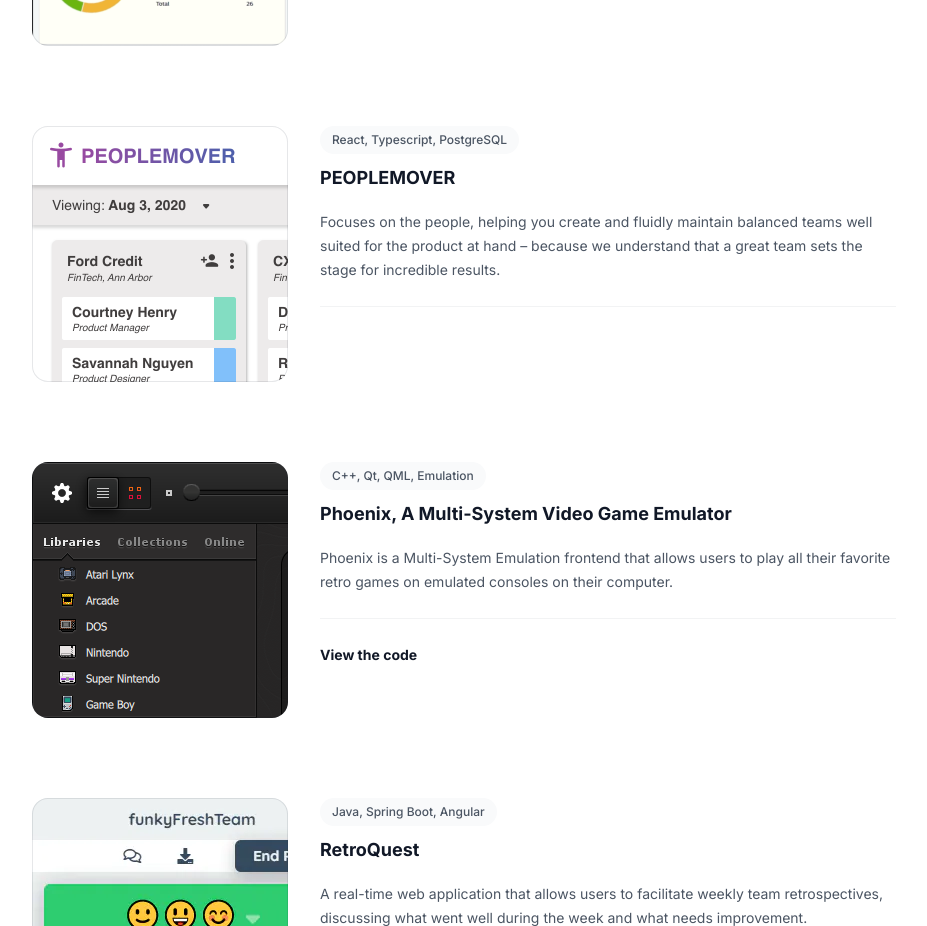
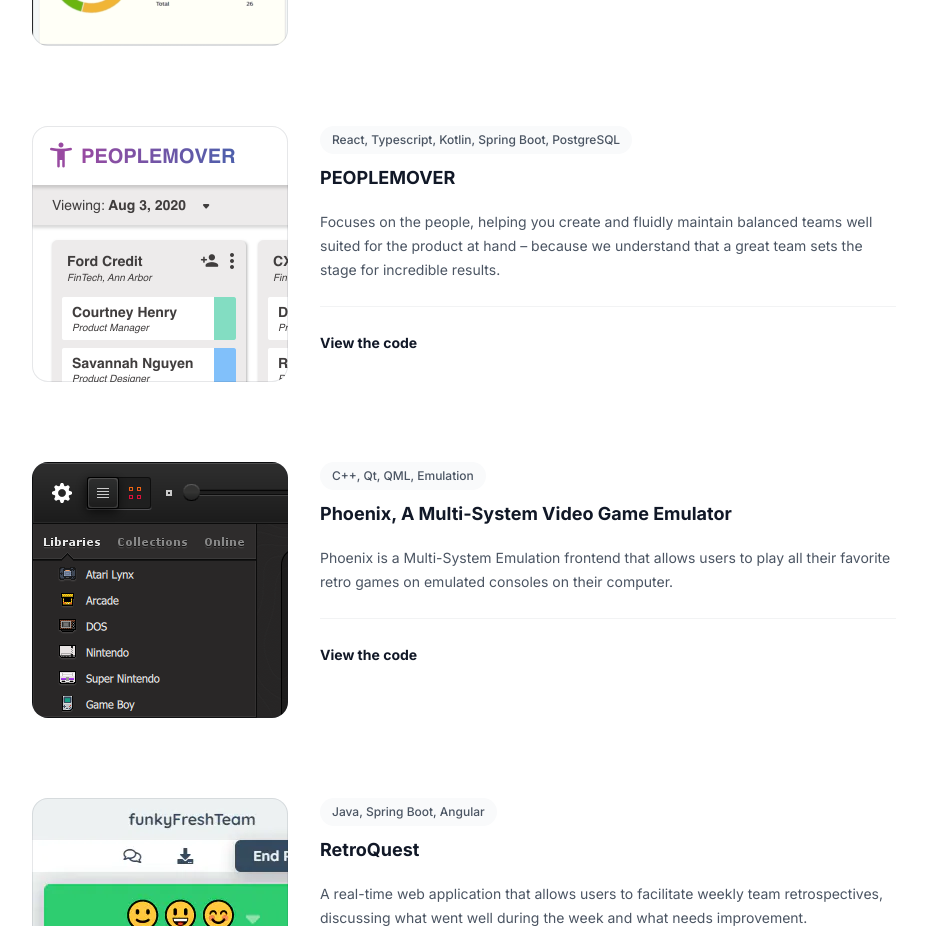
Before and after one commit to Druage/leelazarecky, a Next.js app: page / in a window 1280 px wide. Shown: the part 1920-2846 px from the top of the page, without its empty margins (160-1087 px from the left). Built offline with nearby package versions, Linux system fonts and the light colour scheme.

Commit message:
Add github link

```diff
--- a/ui/sections/OpenSourceProjectsSection.tsx
+++ b/ui/sections/OpenSourceProjectsSection.tsx
@@ -29,9 +29,12 @@ const projects = [
         "Focuses on the people, helping you create and fluidly maintain balanced teams well suited for the product at hand – because we understand that a great team sets the stage for incredible results.",
     imageUrl: imagePeoplemover,
     category: {
-      title: "React, Typescript, PostgreSQL",
+      title: "React, Typescript, Kotlin, Spring Boot, PostgreSQL",
       href: "https://www.peoplemover.ford.com/",
     },
+    project: {
+      href: "https://github.com/FordLabs/peoplemover"
+    }
   },
   {
     title: "Phoenix, A Multi-System Video Game Emulator",
```
